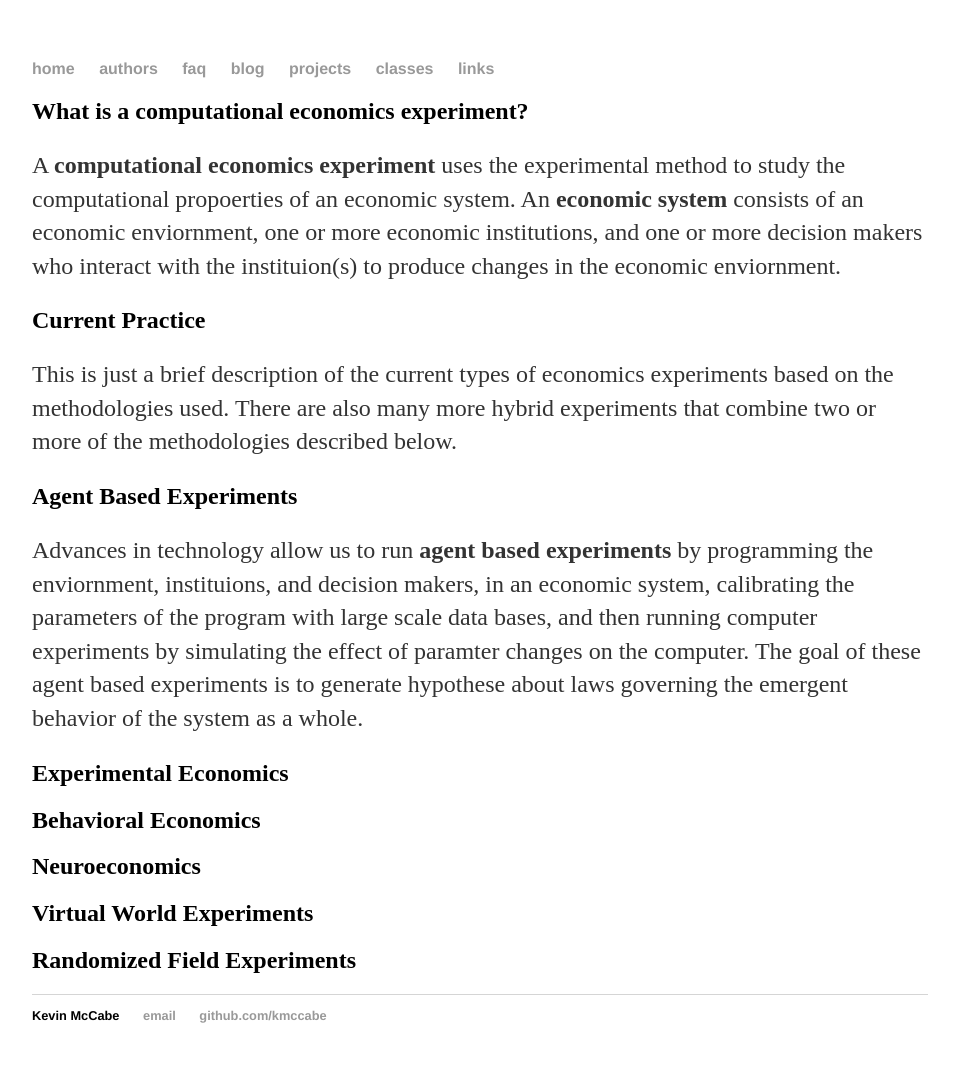
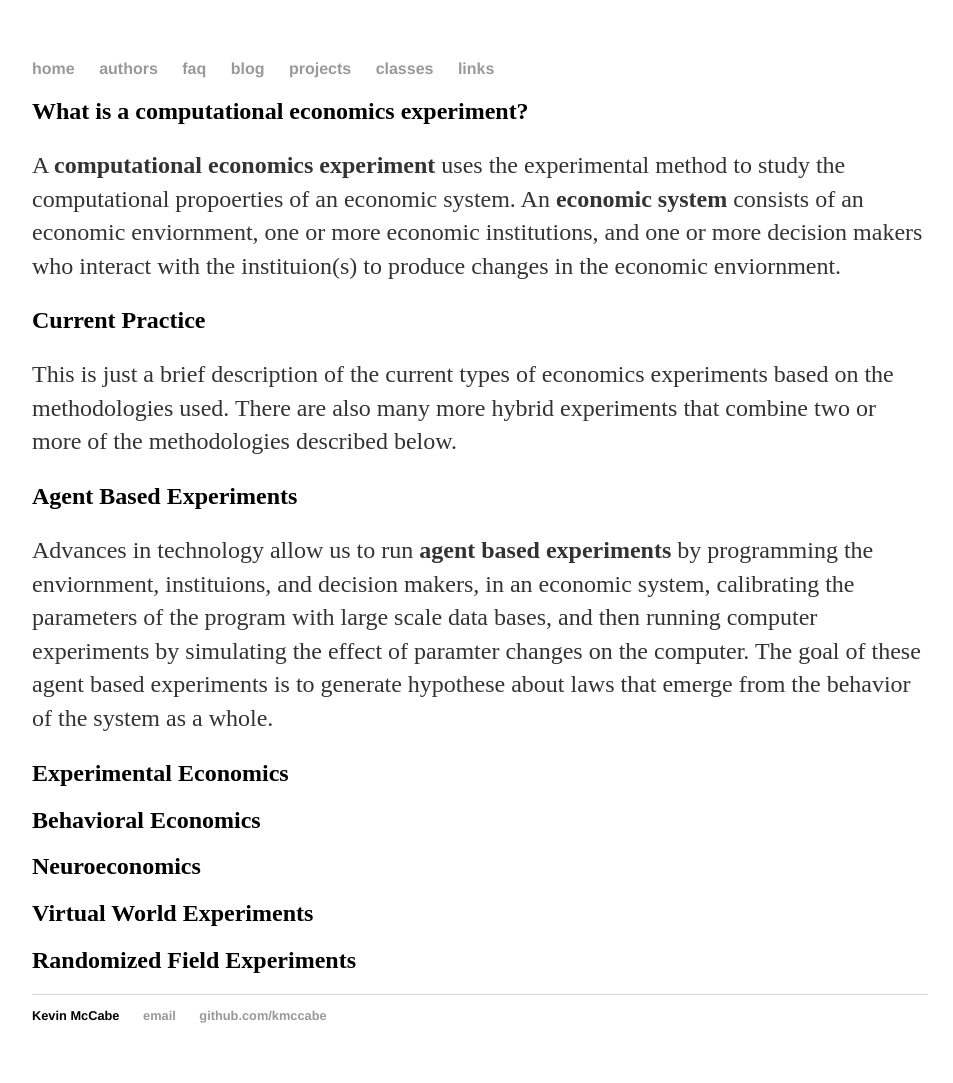
Before and after one commit to Kmccabe/KAM.github.io, a Jekyll site: the page built from _faqs/00001_computational_economics_experiment.md, in a window 1280 px wide. Shown: the whole page, without its empty margins (160-1113 px from the left). Built offline with Jekyll 4.4.1, drawn with Linux system fonts in a browser that asks for light colours.

Commit message:
Update 00001_computational_economics_experiment.md

```diff
--- a/_faqs/00001_computational_economics_experiment.md
+++ b/_faqs/00001_computational_economics_experiment.md
@@ -9,7 +9,7 @@
 This is just a brief description of the current types of economics experiments based on the methodologies used.  There are also many more hybrid experiments that combine two or more of the methodologies described below.
 
 ## Agent Based Experiments
-Advances in technology allow us to run **agent based experiments** by programming the enviornment, instituions, and decision makers, in an economic system, calibrating the parameters of the program with large scale data bases, and then running computer experiments by simulating the effect of paramter changes on the computer.  The goal of these agent based experiments is to generate hypothese about laws governing the emergent behavior of the system as a whole.
+Advances in technology allow us to run **agent based experiments** by programming the enviornment, instituions, and decision makers, in an economic system, calibrating the parameters of the program with large scale data bases, and then running computer experiments by simulating the effect of paramter changes on the computer.  The goal of these agent based experiments is to generate hypothese about laws that emerge from the behavior of the system as a whole.
 
 ## Experimental Economics
 ## Behavioral Economics
```
